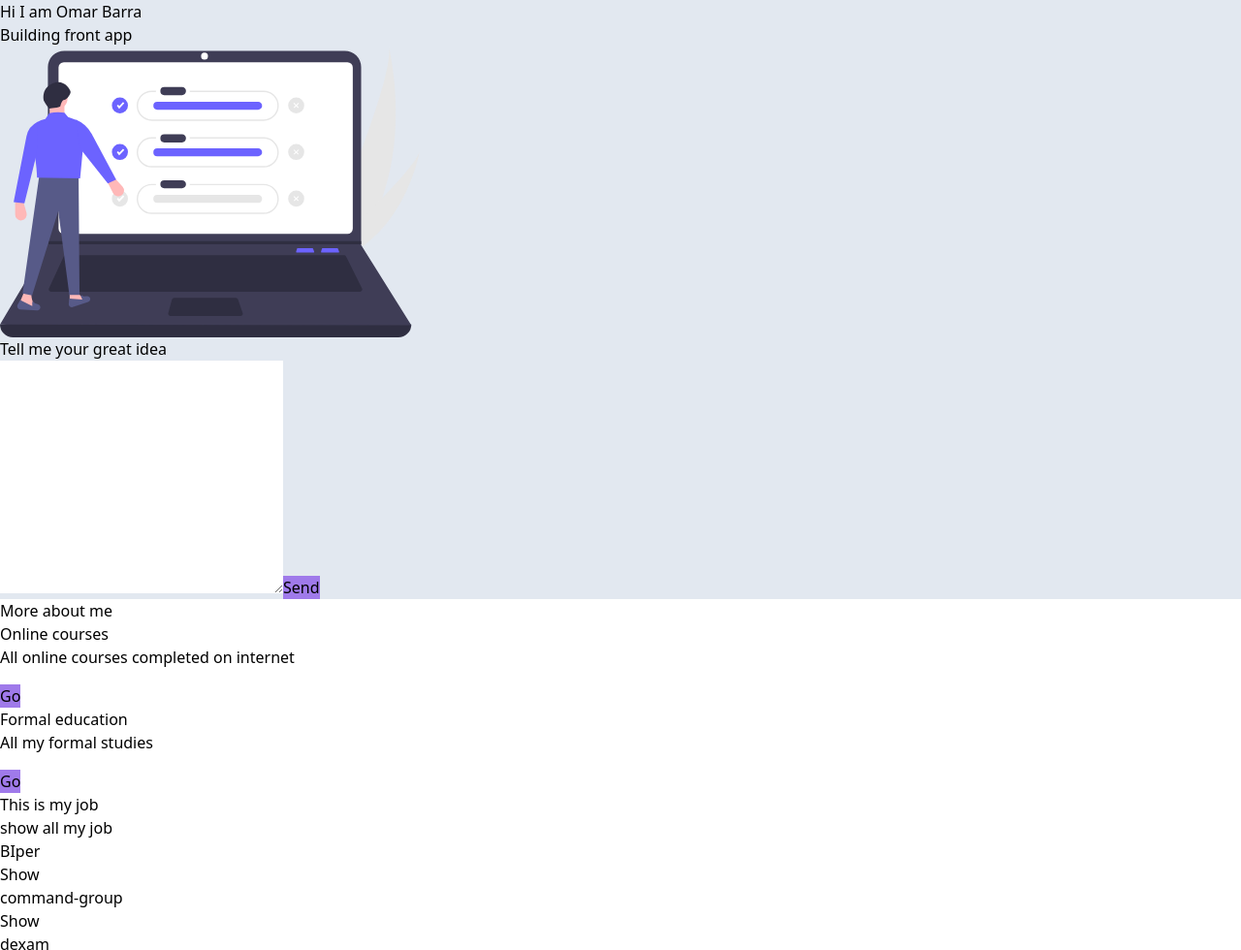
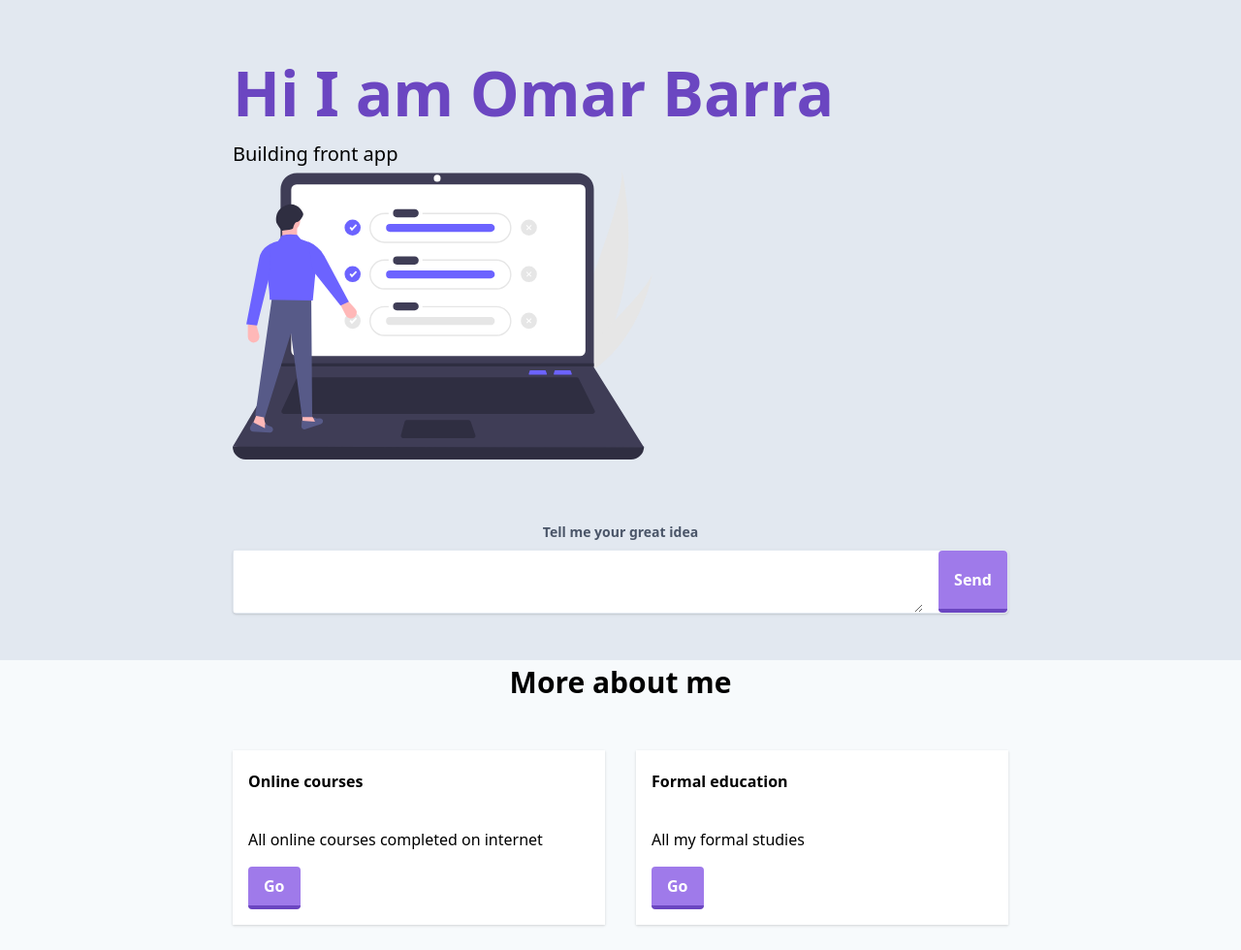
Before and after one commit to obarra-dev/poc-react, a Gatsby site in the folder gatspy-app/my-site/: page / in a window 1280 px wide. Shown: the top 980 px of the page at 97% size. Built offline with nearby package versions, Linux system fonts and the light colour scheme; Gatsby itself is replaced by a stand-in of ours.

Commit message:
add styles

```diff
--- a/gatspy-app/my-site/src/components/contact.form.js
+++ b/gatspy-app/my-site/src/components/contact.form.js
@@ -1,13 +1,13 @@
 import React from "react";
 
 export default () => (
-    <form action="">
-        <label htmlFor="">
+    <form action="" className="mt-16 text-center">
+        <label htmlFor=""  className="block text-gray-700 text-sm font-bold mb-2">
             Tell me your great idea
         </label>
-        <div>
-            <textarea name="" id="" cols="30" rows="10"></textarea>
-            <button class="btn">Send</button>
+        <div className="flex shadow rounded bg-white border p2">
+            <textarea name="textarea" id="textarea" className="flex-1 py-2 px-3 text-gray-700 focus:outline-none focus:shadow-outline"></textarea>
+            <button class="btn ml-4">Send</button>
         </div>
     </form>
 )
--- a/gatspy-app/my-site/src/components/education-nav.js
+++ b/gatspy-app/my-site/src/components/education-nav.js
@@ -19,18 +19,18 @@ export default () => {
     `);
 
     return (
-        <div>
-            <h2>More about me</h2>
-            <nav>
+        <div className="max-w-4xl mx-auto">
+            <h2 className="text-3xl font-bold text-center">More about me</h2>
+            <nav className="flex justify-center mt-8">
                 {
                     data.allEducationJson.edges.map((element, index) => {
                         const {node} = element;
                         return (
-                            <article>
+                            <article className="flex-1 bg-white shadow m-4 max-w-sm p-4">
                                 <header>
-                                    <p>{node.title}</p>
-                                    <div>
-                                        <p>{node.description}</p>
+                                    <p className="font-bold leading-loose">{node.title}</p>
+                                    <div className="mt-8">
+                                        <p className="font-light">{node.description}</p>
                                         <Link to={`/${node.slug}`} className="btn inline-block mt-4">
                                             Go
                                         </Link>
--- a/gatspy-app/my-site/src/components/header.js
+++ b/gatspy-app/my-site/src/components/header.js
@@ -5,12 +5,12 @@ import myimg from "../imgs/undraw_accept_tasks_po1c.svg";
 
 export default () => (
     <header className="bg-gray-300">
-        <div className="container">
-           <div>
+        <div className="container mx-auto p-12 max-w-4xl flex justify-center items-center">
+           <div className="flex-1">
                <div>
                     <div className="flex-1">
-                        <h1>Hi I am Omar Barra</h1>
-                        <p>Building front app</p>
+                        <h1 className="font-bold text-purple-700 text-6xl">Hi I am Omar Barra</h1>
+                        <p className="text-xl font-light">Building front app</p>
                     </div>
                     <img src={myimg} alt="deskstop" style={{height:"300px"}}></img>
                </div>
--- a/gatspy-app/my-site/src/components/repo.js
+++ b/gatspy-app/my-site/src/components/repo.js
@@ -1,14 +1,14 @@
 import React from "react";
 
 export default (props) => (
-    <li>
-        <div>
-            <h4>{props.repo.name}</h4>
-            <p>
+    <li className="flex items-center">
+        <div className="w-9/12 overflow-x-hidden">
+            <h4 className="text-pink-300 font-bold truncate">{props.repo.name}</h4>
+            <p className="text-sm text-gray-800 overflow-y-hidden" stype={{height:"1.5em"}}>
                 {props.repo.description}
             </p>
         </div>
-        <div>
+        <div className="flex-1 text-right">
             <a href={props.repo.html_url} target="_blank" rel="link to repo">Show</a>
         </div>
     </li>
--- a/gatspy-app/my-site/src/components/repos.js
+++ b/gatspy-app/my-site/src/components/repos.js
@@ -3,9 +3,9 @@ import Repo from "./repo";
 import repos from "../data/repos"
 
 export default () => (
-    <div>
-        <header>
-            <h2>This is my job</h2>
+    <div className="max-w-4xl mx-auto mt-12">
+        <header className="text-center">
+            <h2 className="text-3xl font-bold">This is my job</h2>
             <p>show all my job</p>
         </header>
         <ul className="repos-list">
--- a/gatspy-app/my-site/src/styles/global.css
+++ b/gatspy-app/my-site/src/styles/global.css
@@ -4,18 +4,22 @@
 
 @tailwind utilities;
 
-.btn {
-   @apply bg-purple-500;
+body {
+  @apply bg-gray-100;
 }
 
-.repot-list {
+.btn {
+   @apply bg-purple-500 text-white font-bold rounded  border-purple-700 py-2 px-4 border-b-4;
+}
+
+.repos-list {
   column-width: 25%;
   columns:4;
   column-rule: 1px solid;
   @apply p-4;
 }
 
-.repot-list li {
+.repos-list li {
   @apply p-4;
   break-inside: avoid-column;
 }
```
